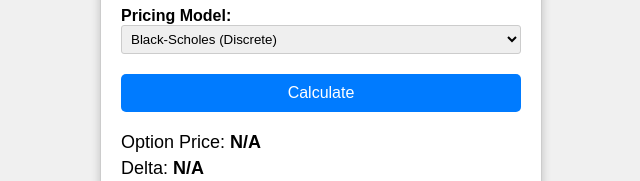
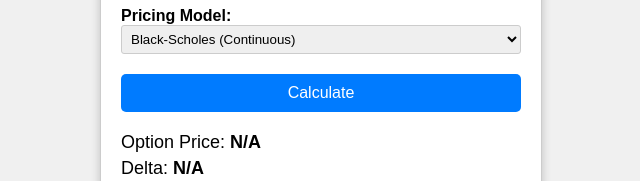
Before and after one commit to Thomas-F17/European-Options-Calculator, a plain HTML site: page index.html in a window 1280 px wide. Shown: the part 478-659 px from the top of the page, 319-959 px from the left. Drawn offline with Linux system fonts and the light colour scheme.

Commit message:
Changes for functionality

```diff
--- a/index.html
+++ b/index.html
@@ -43,7 +43,6 @@
         <div class="input-group">
             <label for="pricing-method">Pricing Model:</label>
             <select id="pricing-method">
-                <option value="black-scholes-discrete">Black-Scholes (Discrete)</option>
                 <option value="black-scholes-continuous">Black-Scholes (Continuous)</option>
             </select>
         </div>
--- a/script.js
+++ b/script.js
@@ -58,6 +58,7 @@ function normDist(x) {
     }
 }
 
+// The code for Black-Scholes Discrete is currently not functional - to be fixed
 function calculateBlackScholesDiscrete(optionType, stockPrice, strikePrice, timeToExpiration, volatility, interestRate, dividend) {
     // Calculate Black-Scholes (Discrete) option price, Delta, Gamma, Theta, Vega, and Rho
     const n = Math.floor(timeToExpiration * 365); // Number of time intervals
```
